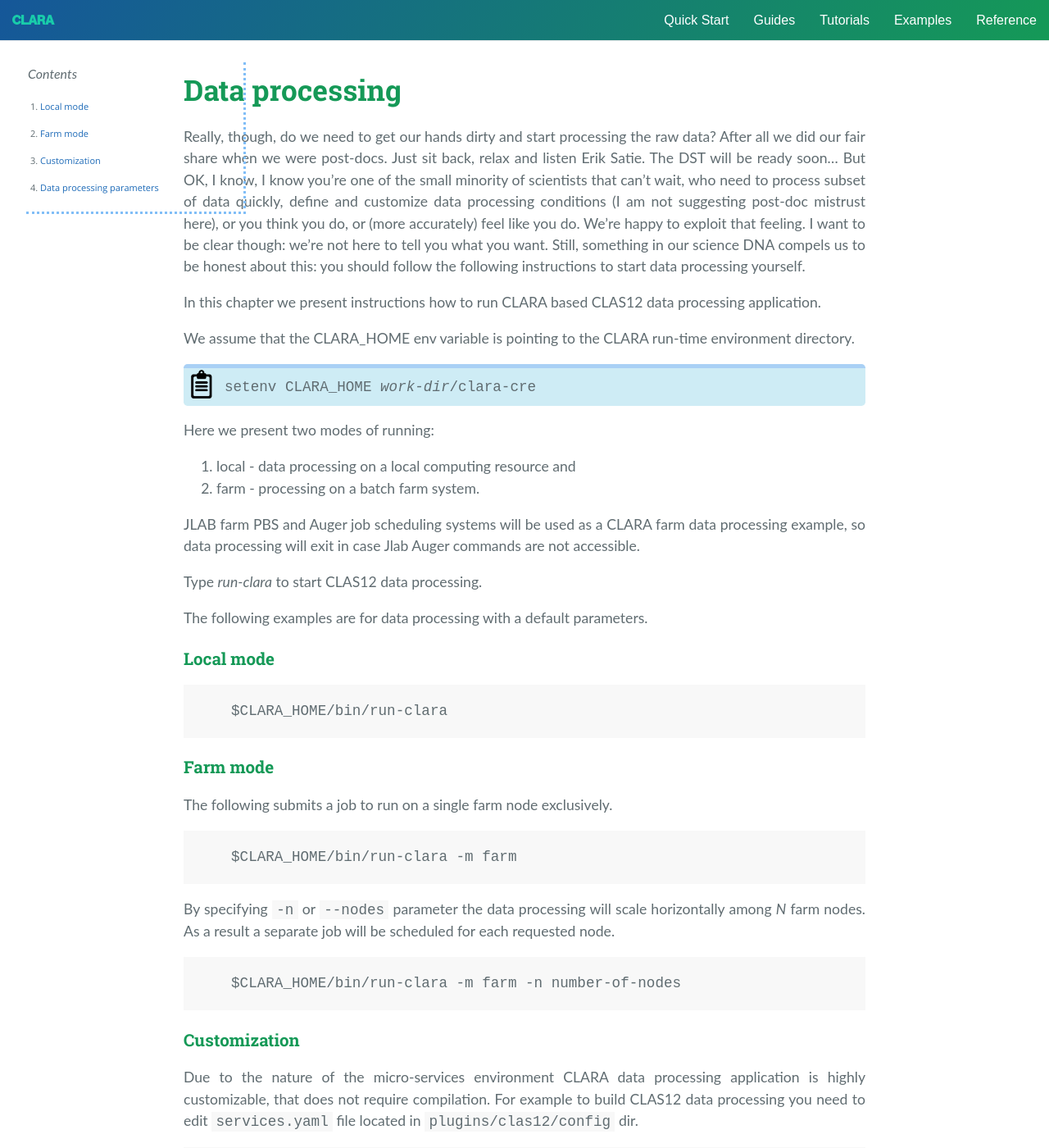
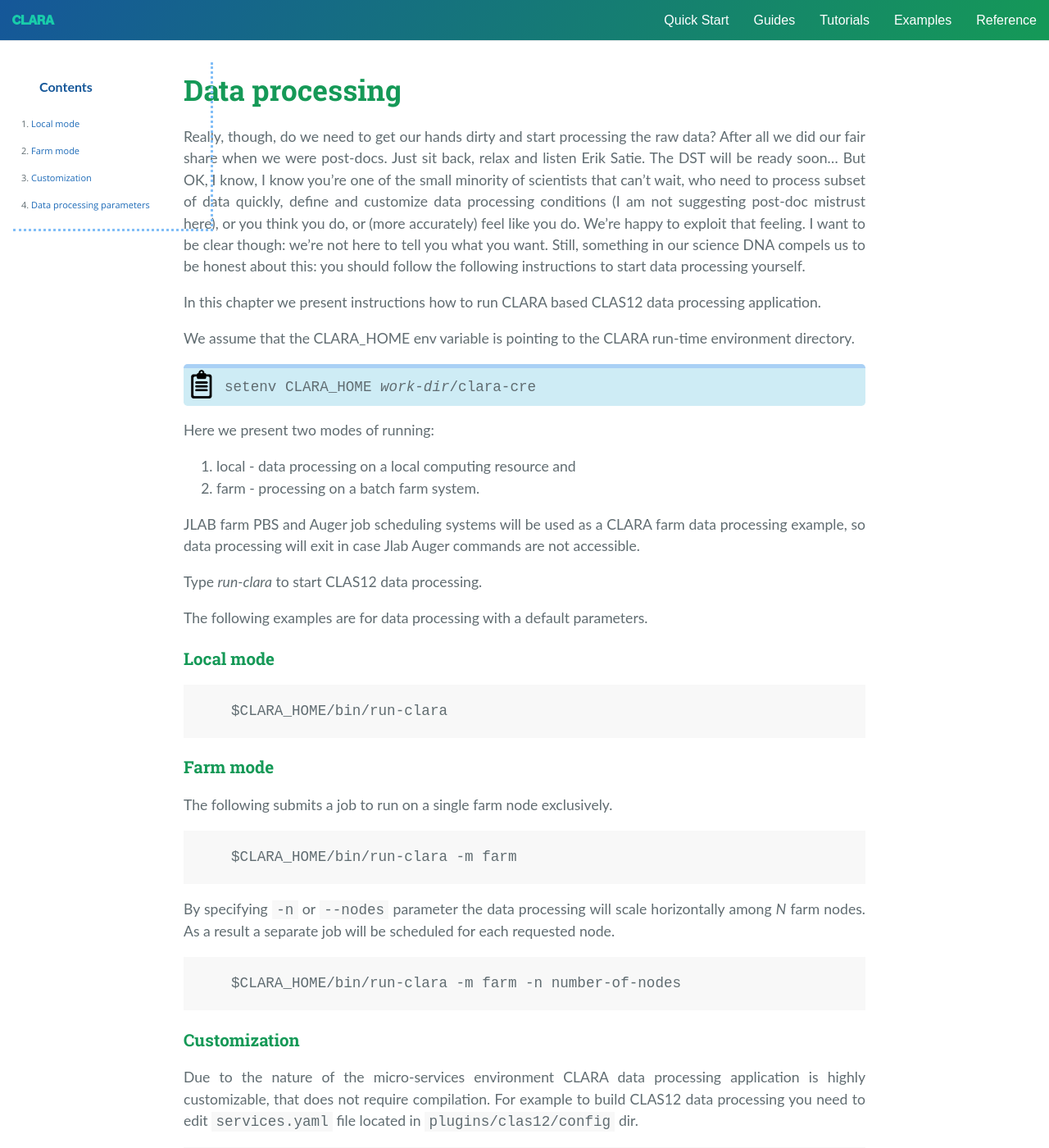
Before and after one commit to JeffersonLab/clara-docs, a Jekyll site: the page built from docs/data-processing.md, in a window 1280 px wide and 1400 px high. Shown: the whole window at 82% size. Built offline with Jekyll 4.4.1, drawn with Linux system fonts in a browser that asks for light colours; nearby versions of some CDN libraries.

Commit message:
Update TOC style

```diff
--- a/css/cayman.css
+++ b/css/cayman.css
@@ -19,6 +19,12 @@ a {
   text-decoration: none; }
   a:hover {
     text-decoration: underline; }
+
+.toc-title {
+  color: #155799;
+  padding-left: 30px;
+  font-weight: bold; }
+
 
 .btn {
   display: inline-block;
@@ -362,8 +368,8 @@ ul.footer-p {
 
 #toc {
     padding: 2px;
-    margin-right: -50px;
-    margin-left: 2rem;
+    margin-right: -10px;
+    margin-left: 1rem;
     margin-top: 1rem;
     border-right: 3px dotted #81BEF7;
     border-bottom: 3px dotted #81BEF7;
@@ -398,7 +404,9 @@ ul.footer-p {
 	text-align: left;
 }
 .toctree li {
-	margin-left: 15px; }
+	margin-left: 20px; }
+.toctree li ol {
+	padding-left: 2px; }
 
 .current{
 	font-weight: bold;
--- a/js/toc.js
+++ b/js/toc.js
@@ -3,7 +3,7 @@
   $.fn.toc = function(options) {
     var defaults = {
       noBackToTopLinks: false,
-      title: '<em>Contents</em>',
+      title: '<p class="toc-title">Contents</p>',
       minimumHeaders: 3,
       headers: 'h2, h3, h4, h5, h6',
       listType: 'ol', // values: [ol|ul]
```
